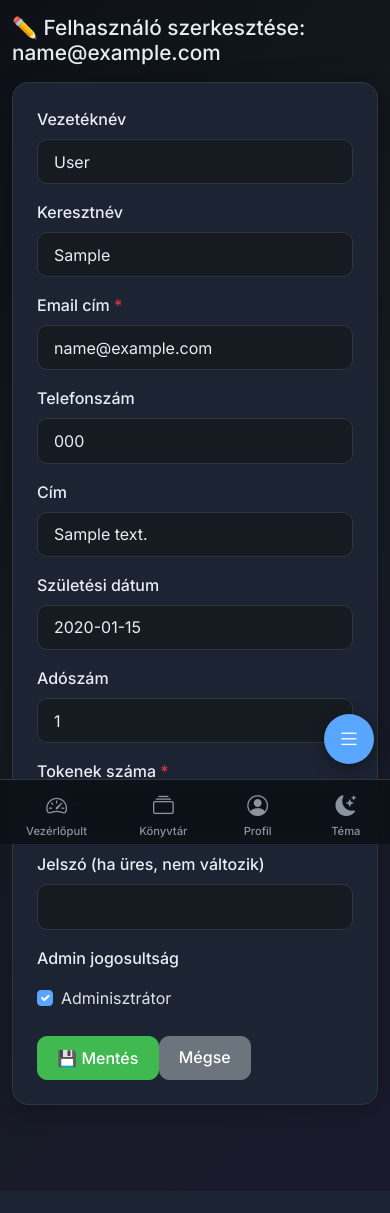
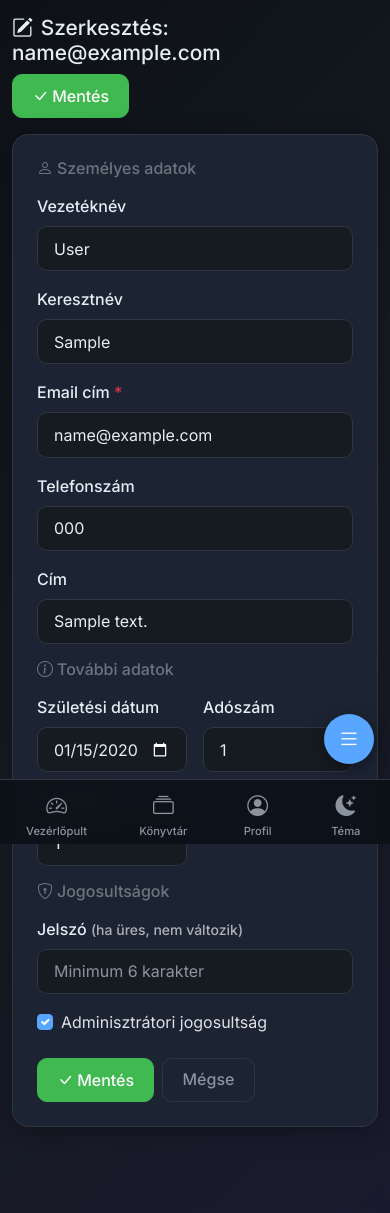
Before and after one commit to sorosg/Epub-translate, a Flask app: page /admin/users/edit/1 in a window 390 px wide. Before the commit the page ends 1134 px from the top, so only its background shows below. Run offline with Flask 3, Linux system fonts and the light colour scheme; a user stored in the database is signed in; tables that the repository leaves empty hold one stand-in row (values such as "Sample post"); parts of the project's set-up code (start-up, migrations or seed data) failed here and were passed over.

Commit message:
v11.0.69: Felhasználókezelés + Könyvtár mobil optimalizálás
- users.html: mobil kártyás nézet (d-md-none), asztali táblázat (d-none d-md-block)
- users_form.html: teljes mobil optimalizálás (col-12, szekcionált, date input)
- library.html: szűrősor responsive (col-6 col-md-X), batch kártyák fixek

```diff
--- a/src/backend/templates/users_form.html
+++ b/src/backend/templates/users_form.html
@@ -1,21 +1,73 @@
 {% extends "base.html" %}{% block title %}{% if edit_mode %}Felhasználó szerkesztése{% else %}Új felhasználó{% endif %}{% endblock %}{% block content %}
-<h2>{% if edit_mode %}✏️ Felhasználó szerkesztése: {{ user.email }}{% else %}➕ Új felhasználó létrehozása{% endif %}</h2>
-<div class="card mt-3">
+<div class="d-flex flex-wrap justify-content-between align-items-center mb-3">
+  <h2>{% if edit_mode %}<i class="bi bi-pencil-square me-2"></i>Szerkesztés: {{ user.email }}{% else %}<i class="bi bi-person-plus me-2"></i>Új felhasználó{% endif %}</h2>
+  <button type="submit" form="userForm" class="btn btn-success"><i class="bi bi-check-lg me-1"></i>Mentés</button>
+</div>
+
+<div class="card">
   <div class="card-body">
-    <form method="POST">
-      <div class="row g-3">
-        <div class="col-md-6"><label class="form-label">Vezetéknév</label><input type="text" class="form-control" name="last_name" value="{% if edit_mode %}{{ user.last_name or '' }}{% else %}{{ user_data.get('last_name', '') }}{% endif %}"></div>
-        <div class="col-md-6"><label class="form-label">Keresztnév</label><input type="text" class="form-control" name="first_name" value="{% if edit_mode %}{{ user.first_name or '' }}{% else %}{{ user_data.get('first_name', '') }}{% endif %}"></div>
-        <div class="col-md-6"><label class="form-label">Email cím <span class="text-danger">*</span></label><input type="email" class="form-control" name="email" required value="{% if edit_mode %}{{ user.email }}{% else %}{{ user_data.get('email', '') }}{% endif %}"></div>
-        <div class="col-md-6"><label class="form-label">Telefonszám</label><input type="text" class="form-control" name="phone" value="{% if edit_mode %}{{ user.phone or '' }}{% else %}{{ user_data.get('phone', '') }}{% endif %}"></div>
-        <div class="col-md-12"><label class="form-label">Cím</label><input type="text" class="form-control" name="address" value="{% if edit_mode %}{{ user.address or '' }}{% else %}{{ user_data.get('address', '') }}{% endif %}"></div>
-         <div class="col-md-4"><label class="form-label">Születési dátum</label><input type="text" class="form-control" name="birth_date" placeholder="ÉÉÉÉ-HH-NN (pl. 1985-06-15)" value="{% if edit_mode %}{{ user.birth_date or '' }}{% else %}{{ user_data.get('birth_date', '') }}{% endif %}"></div>
-        <div class="col-md-4"><label class="form-label">Adószám</label><input type="text" class="form-control" name="tax_id" value="{% if edit_mode %}{{ user.tax_id or '' }}{% else %}{{ user_data.get('tax_id', '') }}{% endif %}"></div>
-        <div class="col-md-4"><label class="form-label">Tokenek száma <span class="text-danger">*</span></label><input type="number" class="form-control" name="tokens" required value="{% if edit_mode %}{{ user.tokens }}{% else %}5{% endif %}" min="0"></div>
-        <div class="col-md-6"><label class="form-label">Jelszó {% if not edit_mode %}<span class="text-danger">*</span>{% else %}(ha üres, nem változik){% endif %}</label><input type="password" class="form-control" name="password" {% if not edit_mode %}required{% endif %}></div>
-        <div class="col-md-6"><label class="form-label">Admin jogosultság</label><div class="form-check mt-2"><input class="form-check-input" type="checkbox" name="is_admin" value="1" id="isAdmin" {% if edit_mode and user.is_admin %}checked{% endif %}><label class="form-check-label" for="isAdmin">Adminisztrátor</label></div></div>
+    <form method="POST" id="userForm">
+      <!-- Személyes adatok -->
+      <h6 class="text-secondary mb-3"><i class="bi bi-person me-1"></i>Személyes adatok</h6>
+      <div class="row g-3 mb-3">
+        <div class="col-12 col-md-6">
+          <label class="form-label">Vezetéknév</label>
+          <input type="text" class="form-control" name="last_name" value="{% if edit_mode %}{{ user.last_name or '' }}{% else %}{{ user_data.get('last_name', '') }}{% endif %}">
+        </div>
+        <div class="col-12 col-md-6">
+          <label class="form-label">Keresztnév</label>
+          <input type="text" class="form-control" name="first_name" value="{% if edit_mode %}{{ user.first_name or '' }}{% else %}{{ user_data.get('first_name', '') }}{% endif %}">
+        </div>
+        <div class="col-12 col-md-6">
+          <label class="form-label">Email cím <span class="text-danger">*</span></label>
+          <input type="email" class="form-control" name="email" required value="{% if edit_mode %}{{ user.email }}{% else %}{{ user_data.get('email', '') }}{% endif %}">
+        </div>
+        <div class="col-12 col-md-6">
+          <label class="form-label">Telefonszám</label>
+          <input type="tel" class="form-control" name="phone" placeholder="+36..." value="{% if edit_mode %}{{ user.phone or '' }}{% else %}{{ user_data.get('phone', '') }}{% endif %}">
+        </div>
+        <div class="col-12">
+          <label class="form-label">Cím</label>
+          <input type="text" class="form-control" name="address" placeholder="Irányítószám, Város, Utca" value="{% if edit_mode %}{{ user.address or '' }}{% else %}{{ user_data.get('address', '') }}{% endif %}">
+        </div>
       </div>
-      <div class="mt-4"><button type="submit" class="btn btn-success">💾 Mentés</button><a href="/admin/users" class="btn btn-secondary">Mégse</a></div>
+
+      <!-- További adatok -->
+      <h6 class="text-secondary mb-3"><i class="bi bi-info-circle me-1"></i>További adatok</h6>
+      <div class="row g-3 mb-3">
+        <div class="col-6 col-md-4">
+          <label class="form-label">Születési dátum</label>
+          <input type="date" class="form-control" name="birth_date" value="{% if edit_mode %}{{ user.birth_date or '' }}{% else %}{{ user_data.get('birth_date', '') }}{% endif %}">
+        </div>
+        <div class="col-6 col-md-4">
+          <label class="form-label">Adószám</label>
+          <input type="text" class="form-control" name="tax_id" placeholder="1234567890" value="{% if edit_mode %}{{ user.tax_id or '' }}{% else %}{{ user_data.get('tax_id', '') }}{% endif %}">
+        </div>
+        <div class="col-6 col-md-4">
+          <label class="form-label">Tokenek <span class="text-danger">*</span></label>
+          <input type="number" class="form-control" name="tokens" required value="{% if edit_mode %}{{ user.tokens }}{% else %}5{% endif %}" min="0">
+        </div>
+      </div>
+
+      <!-- Jogosultságok + Jelszó -->
+      <h6 class="text-secondary mb-3"><i class="bi bi-shield-lock me-1"></i>Jogosultságok</h6>
+      <div class="row g-3 mb-3">
+        <div class="col-12 col-md-6">
+          <label class="form-label">Jelszó {% if not edit_mode %}<span class="text-danger">*</span>{% else %}<small class="text-muted">(ha üres, nem változik)</small>{% endif %}</label>
+          <input type="password" class="form-control" name="password" placeholder="Minimum 6 karakter" {% if not edit_mode %}required{% endif %}>
+        </div>
+        <div class="col-12 col-md-6 d-flex align-items-end">
+          <div class="form-check mb-2">
+            <input class="form-check-input" type="checkbox" name="is_admin" value="1" id="isAdmin" {% if edit_mode and user.is_admin %}checked{% endif %}>
+            <label class="form-check-label" for="isAdmin">Adminisztrátori jogosultság</label>
+          </div>
+        </div>
+      </div>
+
+      <div class="d-flex gap-2">
+        <button type="submit" class="btn btn-success"><i class="bi bi-check-lg me-1"></i>Mentés</button>
+        <a href="/admin/users" class="btn btn-outline-light">Mégse</a>
+      </div>
     </form>
   </div>
 </div>
```
Also changed, not shown: src/backend/templates/library.html (+5 -5 lines), src/backend/templates/users.html (+58 -9 lines).
